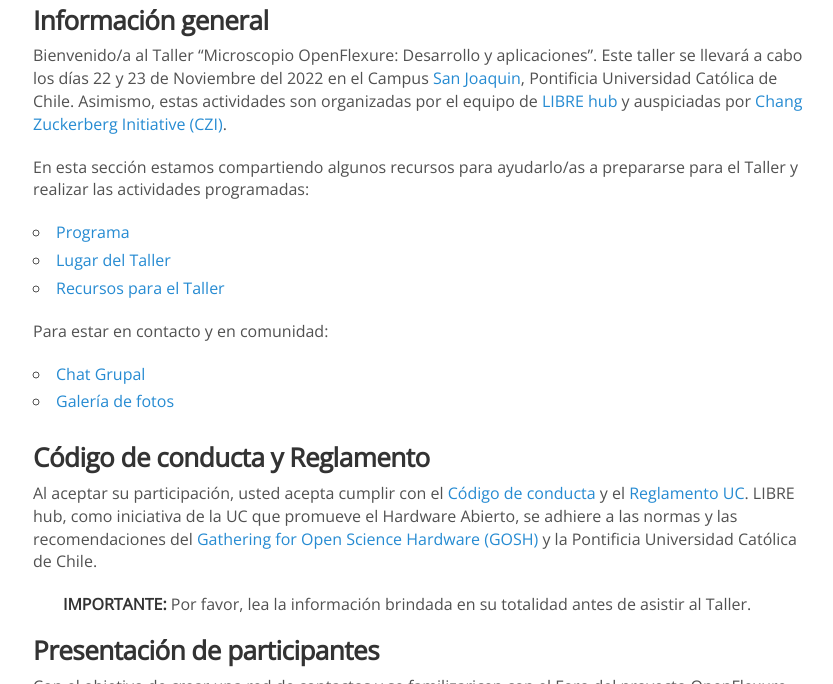
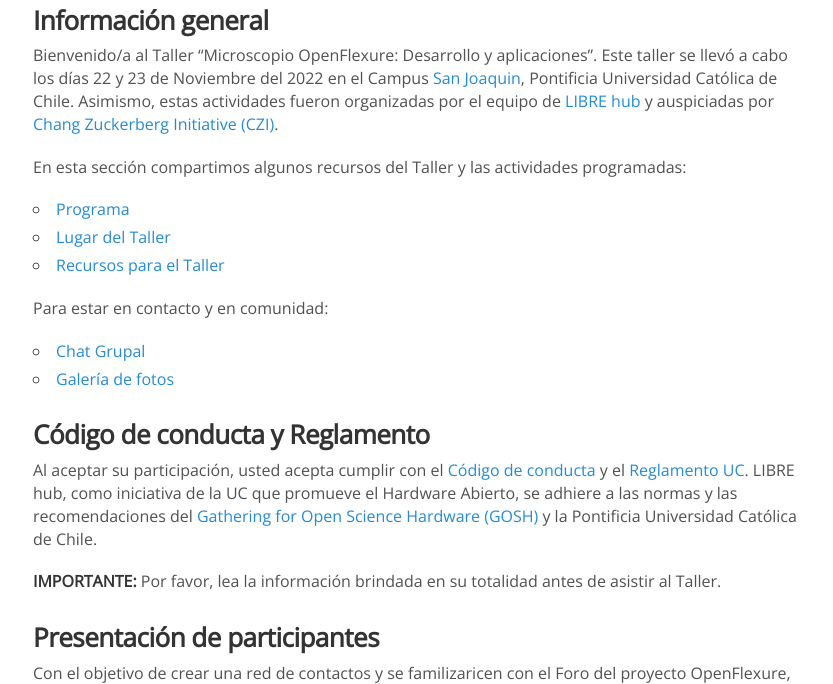
Before and after one commit to LIBREhub/LIBREhub.github.io, a Jekyll site: the page built from _posts/2022-11-18-openflexure-ws.md, in a window 1280 px wide and 900 px high, scrolled down 406 px, cut to the strip 216-900 px from the top of the window. Shown: the whole strip, without its empty margins (222-1055 px from the left). Built offline with Jekyll 4.4.1, drawn with Linux system fonts in a browser that asks for light colours; nearby versions of some CDN libraries; some of the changed text lies outside the part shown.

Commit message:
Update workshop pages

```diff
--- a/_posts/2022-11-18-openflexure-ws.md
+++ b/_posts/2022-11-18-openflexure-ws.md
@@ -11,9 +11,9 @@
 
 ### Información general
 
-Bienvenido/a al Taller "Microscopio OpenFlexure: Desarrollo y aplicaciones". Este taller se llevará a cabo los días 22 y 23 de Noviembre del 2022 en el Campus [San Joaquin](https://www.uc.cl/universidad/nuestros-campus/san-joaquin/), Pontificia Universidad Católica de Chile. Asimismo, estas actividades son organizadas por el equipo de [LIBRE hub](https://librehub.github.io/people/) y auspiciadas por [Chang Zuckerberg Initiative (CZI)](https://chanzuckerberg.com/).
+Bienvenido/a al Taller "Microscopio OpenFlexure: Desarrollo y aplicaciones". Este taller se llevó a cabo los días 22 y 23 de Noviembre del 2022 en el Campus [San Joaquin](https://www.uc.cl/universidad/nuestros-campus/san-joaquin/), Pontificia Universidad Católica de Chile. Asimismo, estas actividades fueron organizadas por el equipo de [LIBRE hub](https://librehub.github.io/people/) y auspiciadas por [Chang Zuckerberg Initiative (CZI)](https://chanzuckerberg.com/).
 
-En esta sección estamos compartiendo algunos recursos para ayudarlo/as a prepararse para el Taller y realizar las actividades programadas:
+En esta sección compartimos algunos recursos del Taller y las actividades programadas:
 
 - [Programa](/workshops/OFM_2022/program/)
 - [Lugar del Taller](/workshops/OFM_2022/place/)
@@ -28,7 +28,7 @@
 
 Al aceptar su participación, usted acepta cumplir con el [Código de conducta](https://openhardware.science/gosh-2017/gosh-code-of-conduct/) y el [Reglamento UC](https://www.ing.uc.cl/electrica/wp-content/uploads/2020/09/reglamento-laboratorio-de-fabricacin-de-ingeniera-elctrica-fablabv3.pdf). LIBRE hub, como iniciativa de la UC que promueve el Hardware Abierto, se adhiere a las normas y las recomendaciones del [Gathering for Open Science Hardware (GOSH)](https://openhardware.science/) y la Pontificia Universidad Católica de Chile.
 
-> **IMPORTANTE:** Por favor, lea la información brindada en su totalidad antes de asistir al Taller.
+**IMPORTANTE:** Por favor, lea la información brindada en su totalidad antes de asistir al Taller.
 
 ### Presentación de participantes
 
@@ -43,6 +43,10 @@
 
 <br>
 <img src="{{site.baseurl}}/images/workshops/OFM_2022_afiche.png" data-action="zoom">
+
+<br>
+
+*Suscribete a nuestra [lista de correos de LIBRE hub](https://mailchi.mp/2efa11be3d6b/libre_hub) para recibir más contenido relacionado. Todas nuestras actividades virtuales son grabadas y publicadas en nuetro [canadl de Youtube](https://www.youtube.com/channel/UCKaffupDA8KKrDE0rd668Xw) con opción de subtítulos automáticos en Español y Portugués.*
 
 <!--
 ### Programa de actividades
```
Also changed, not shown: _posts/2023-07-21-strobeillum-ws.md (+2 -2 lines).
